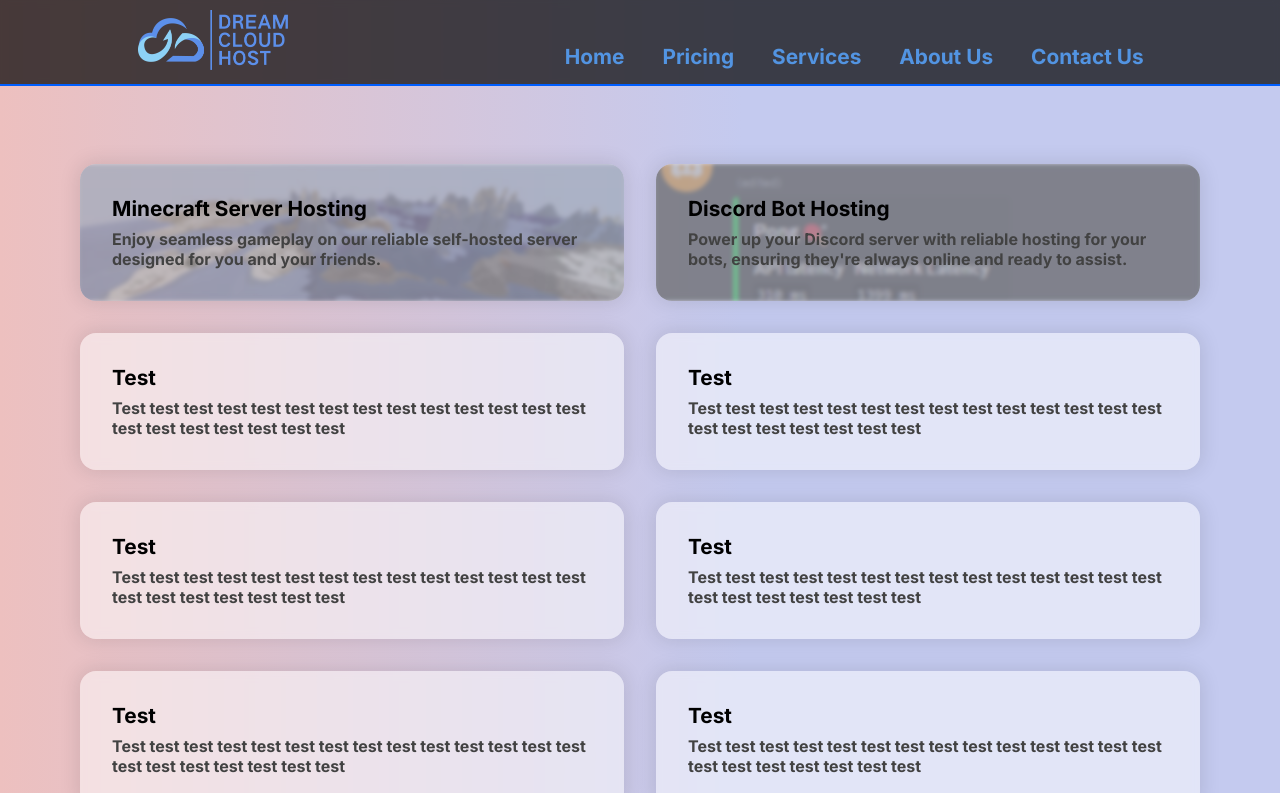
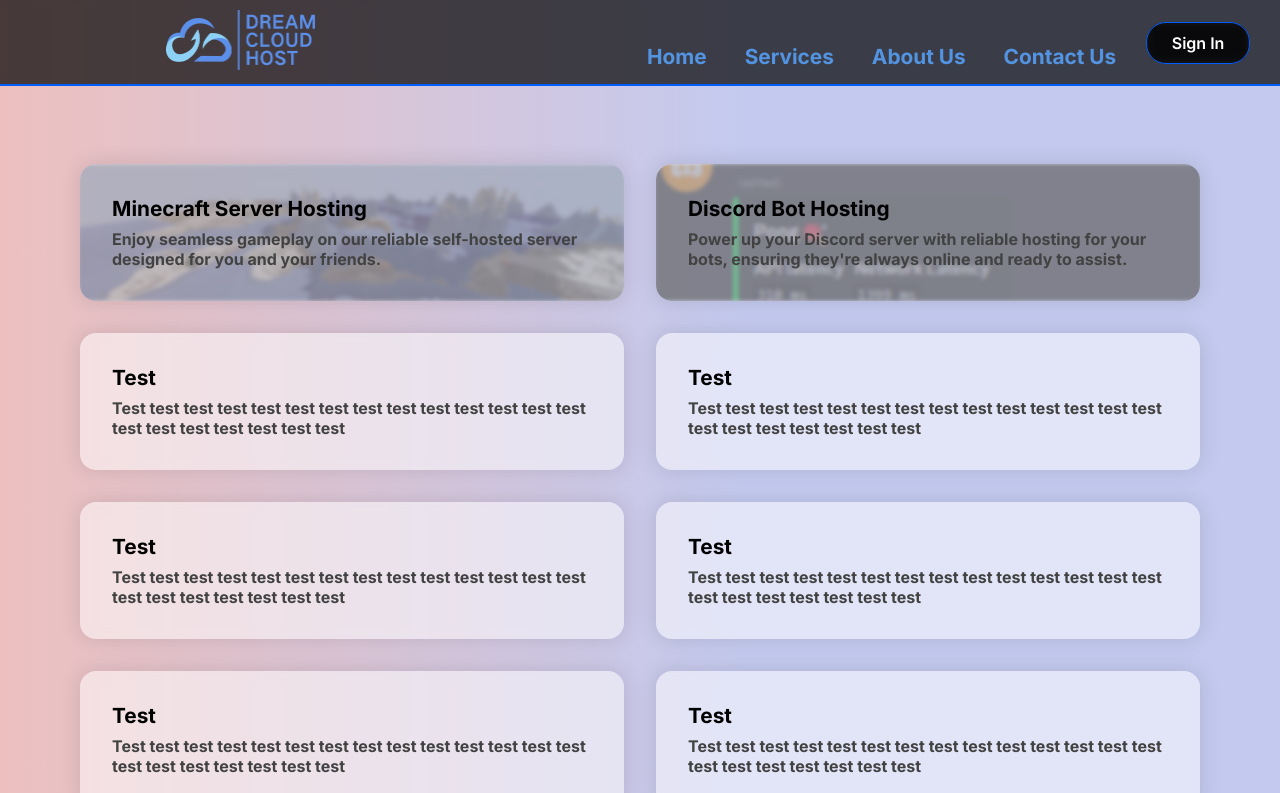
Before and after one commit to DreamCloudHosting/Website-Frontend, a Next.js app: page / in a window 1280 px wide. Shown: the top 793 px of the page. Built offline with nearby package versions, Linux system fonts and the light colour scheme; no server answers.

Commit message:
Add google OAuth

```diff
--- a/app/scripts.js
+++ /dev/null
@@ -1,6 +0,0 @@
-const hamburger = document.querySelector(".hamburger-menu");
-const navMenu = document.querySelector(".nav-menu");
-
-hamburger.addEventListener("click", () => {
-    navMenu.classList.toggle("hide");
-});
--- /dev/null
+++ b/components/AccountDropdown/AccountDropdown.js
@@ -0,0 +1,72 @@
+import Image from "next/image";
+import { useState } from "react";
+import { useSession, signIn, signOut } from "next-auth/react";
+
+import styles from "./AccountDropdown.module.css";
+
+
+export default function AccountDropdown({ navbarHeight }) {
+    const { data: session } = useSession();
+
+    const [showDropdown, setShowDropdown] = useState(false);
+
+    return (
+        <div
+            className={styles.dropdown}
+            style={{ "--navbarHeight": `${navbarHeight}px` }}
+
+            onBlur={() => setShowDropdown(false)}
+        >
+            <div
+                tabIndex="0"
+                className={styles.account}
+
+                onKeyDown={(event) => {
+                    if (event.key === " ") session ? setShowDropdown(!showDropdown) : signIn();
+                }}
+                onClick={() => session ? setShowDropdown(!showDropdown) : signIn()}
+            >
+                {
+                    session ? (
+                        <>
+                            <Image className={styles.avatar} src={session.user.image} alt="User avatar" width={50} height={50} />
+                            <p className={styles.userNameText}>{session.user.name + ""}</p>
+                        </>
+                    ) : (
+                        <p className={styles.signInText}>Sign In</p>
+                    )
+                }
+            </div>
+            <div
+                tabIndex={session ? "0" : ""}
+                className={styles.dropdownOption}
+                style={{
+                    height: showDropdown ? "var(--dropdownHeight)" : "0"
+                }}
+
+                onFocus={() => session ? setShowDropdown(true) : null}
+                onKeyDown={(event) => {
+                    if (event.key === "Enter") "Navigate to panel";
+                }}
+                onClick={() => "Navigate to panel"}
+            >
+                Web Panel
+            </div>
+            <div
+                tabIndex={session ? "0" : ""}
+                className={styles.dropdownOption}
+                style={{
+                    height: showDropdown ? "var(--dropdownHeight)" : "0"
+                }}
+
+                onFocus={() => session ? setShowDropdown(true) : null}
+                onKeyDown={(event) => {
+                    if (event.key === "Enter") signOut();
+                }}
+                onClick={() => signOut()}
+            >
+                Sign Out
+            </div>
+        </div>
+    );
+}
--- /dev/null
+++ b/components/AccountDropdown/AccountDropdown.module.css
@@ -0,0 +1,77 @@
+.dropdown {
+    --dropdownHeight: 40px;
+    position: absolute;
+    right: 0;
+    top: 0;
+    margin: calc(var(--navbarHeight) / 2 - var(--dropdownHeight) / 2) 30px 0 0;
+    max-width: 150px;
+    border-radius: calc(var(--dropdownHeight) / 2);
+    border: 1px solid rgb(0, 94, 255);
+    background-color: rgba(0, 0, 0, 0.5);
+    backdrop-filter: blur(5px);
+    text-align: left;
+    line-height: var(--dropdownHeight);
+    color: rgb(255, 255, 255);
+    overflow: hidden;
+}
+
+.account {
+    cursor: pointer;
+    position: relative;
+    display: flex;
+    align-items: center;
+}
+
+.avatar {
+    width: calc(var(--dropdownHeight) - 10px);
+    height: calc(var(--dropdownHeight) - 10px);
+    margin: 0 5px;
+    border-radius: 100%;
+}
+
+.userNameText {
+    max-width: 100px;
+    margin-right: 10px;
+    overflow: hidden;
+    text-overflow: ellipsis;
+    white-space: nowrap;
+}
+
+.signInText {
+    width: 100%;
+    text-align: center;
+}
+
+.account,
+.dropdownOption {
+    height: var(--dropdownHeight);
+    cursor: pointer;
+    user-select: none;
+    text-align: right;
+    font-weight: 600;
+    transition-duration: 0.3s;
+}
+
+.dropdownOption {
+    padding: 0 10px;
+    transition: height 0.3s ease;
+    transition: 0.2s;
+}
+
+.dropdownOption:first-child {
+    border-top-left-radius: calc(var(--dropdownHeight) / 2);
+    border-top-right-radius: calc(var(--dropdownHeight) / 2);
+}
+
+.dropdownOption:last-child {
+    border-bottom-left-radius: calc(var(--dropdownHeight) / 2);
+    border-bottom-right-radius: calc(var(--dropdownHeight) / 2);
+}
+
+.dropdownOption:focus-visible {
+    background-color: rgba(255, 255, 255, 0.2);
+}
+
+.dropdownOption:hover {
+    background-color: rgba(255, 255, 255, 0.2);
+}
--- a/components/Navbar/Navbar.js
+++ b/components/Navbar/Navbar.js
@@ -5,6 +5,7 @@
 
 import styles from "./Navbar.module.css";
 import Option from "./components/Option/Option";
+import AccountDropdown from "../AccountDropdown/AccountDropdown";
 
 
 export default function Navbar() {
@@ -33,19 +34,10 @@
                         className={styles.logoImg}
                     />
                 </Link>
-                {/* <div class="hamburger-menu">
-                <span class="line"></span>
-                <span class="line"></span>
-                <span class="line"></span>
-            </div> */}
                 <ul className={styles.menu}>
                     <Option
                         title="Home"
                         link="/"
-                    />
-                    <Option
-                        title="Pricing"
-                        link="#"
                     />
                     <Option
                         title="Services"
@@ -60,6 +52,9 @@
                         link="#"
                     />
                 </ul>
+                <AccountDropdown
+                    navbarHeight={navbarHeight}
+                />
             </nav>
             <div className={styles.topBlock} style={{ height: navbarHeight }} />
         </>
--- a/next.config.js
+++ b/next.config.js
@@ -1,4 +1,15 @@
 /** @type {import('next').NextConfig} */
-const nextConfig = {};
+const nextConfig = {
+    images: {
+        remotePatterns: [
+            {
+                protocol: "https",
+                hostname: "lh3.googleusercontent.com",
+                port: "",
+                pathname: "/a/**"
+            }
+        ]
+    }
+};
 
 module.exports = nextConfig;
--- a/package.json
+++ b/package.json
@@ -11,9 +11,12 @@
         "lintfix": "npm run --silent check-and-fix-lint"
     },
     "dependencies": {
+        "@auth/mongodb-adapter": "^1.0.0",
         "eslint": "8.46.0",
         "eslint-config-next": "13.4.12",
+        "mongodb": "^5.7.0",
         "next": "13.4.12",
+        "next-auth": "^4.23.1",
         "react": "18.2.0",
         "react-dom": "18.2.0"
     }
```
Also changed, not shown: app/api/auth/[...nextauth]/route.js (added, +17 -0 lines), modules/MongoDB/client.js (added, +31 -0 lines), modules/NextAuth/provider.js (added, +11 -0 lines), 2 other files (tests, documents, lock files or other folders).
